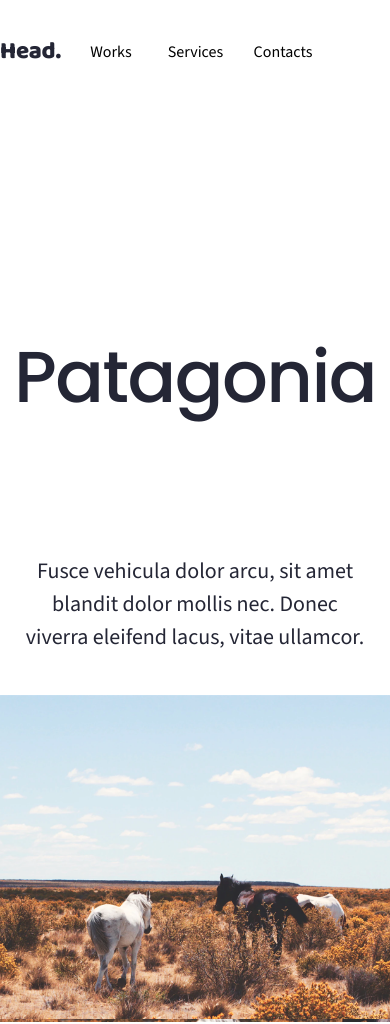
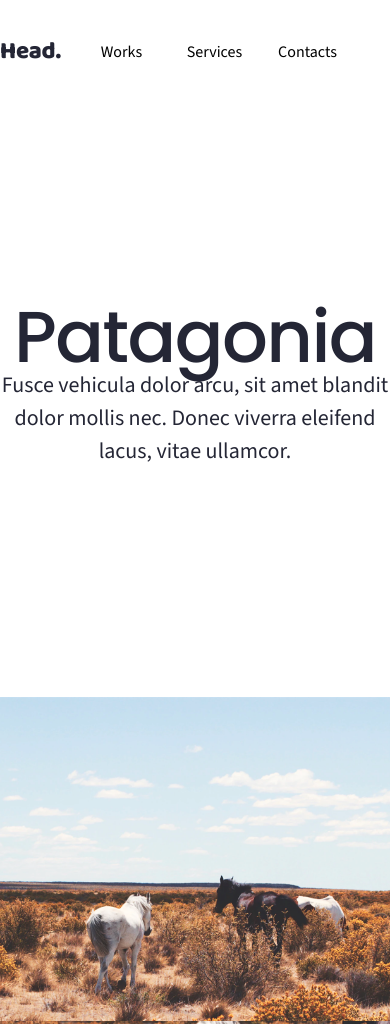
Before and after one commit to jenniesteinhoff/responsive-design, a plain HTML site: page index.html in a window 390 px wide. Drawn offline with nearby package versions, Linux system fonts and the light colour scheme; a web font is replaced by a local one.

Commit message:
adjusting tablet and phone positioning, adding comments, finishing touches

```diff
--- a/index.html
+++ b/index.html
@@ -19,17 +19,16 @@
                 <button class="btn__navigation works">Works</button>
                 <button class="btn__navigation services">Services</button>
                 <button class="btn__navigation contacts">Contacts</button>
+                <button class="btn__navigation ellipsis"><svg class="svg ellipsis"><use href="images\ellipsis.svg#nav__ellipsis"></use></svg></button>
             </nav>
         </div>
     </header>
     <main class="main">
         <div class="container one">
             <h1 class="card title">Patagonia</h1>
+            <h2 class="card heading">Fusce vehicula dolor arcu, sit amet blandit dolor mollis nec. Donec viverra eleifend lacus, vitae ullamcor.</h2>
         </div>
         <div class="container two">
-            <h2 class="card heading">Fusce vehicula dolor arcu, sit amet blandit dolor mollis nec. Donec viverra eleifend lacus, vitae ullamcor.</h2>
-        </div>
-        <div class="container three">
             <div class="card img">
                 <picture class="img__horse">
                     <source media="(min-width: 1000px)" srcset="./images/horses_large.png">
--- a/styles/_fonts.scss
+++ /dev/null
@@ -1,4 +0,0 @@
-$title-font: 'Poppins', sans-serif;
-$logo-font-large: 'Aldrich', sans-serif;
-$logo-font-small: 'Baloo 2', sans-serif;
-$main-font: 'Source Sans 3', sans-serif;
--- a/styles/index.css
+++ b/styles/index.css
@@ -1,13 +1,11 @@
 body {
-    display: flex;
-    flex-direction: column;
-    align-items: center;
+    display: grid;
+    grid-template-rows: repeat(4, 1fr);
     justify-content: center;
     color: #242635;
     font-style: normal;
     width: 100%;
-
-
+    max-height: 810px;
 }
 
 /*Text*/
@@ -31,30 +29,29 @@ h2, .txt__logo, .btn__navigation {
     font-weight: 400;
 }
 
+/*Images*/
 img {
     width: 100%;
-    height: 100%;
+    min-height: 284px;
     object-fit: cover;
 }
 
 /*Header*/
 .header {
-    display: flex;
-    justify-content: center;
+    display: grid;
+    grid-row: 3 / 4;
     width: 100%;
-    max-height: 62px;
 
 }
 .container.header {
     display: grid;
     justify-content: space-between;
     max-width: 870px;
-    width: 100%;
-    padding-top: 68px;
 }
 .logo {
     width: 90px;
     grid-column: 1 / 2;
+    line-height: 36px;
 }
 .navigation {
     display: grid;
@@ -79,101 +76,105 @@ img {
 
     &.works {
         grid-column: 1 / 2;
-        width: 42px;
+        min-width: 42px;
     }
     &.services {
         grid-column: 2 / 3;
-        width: 56px;
+        min-width: 56px;
     }
     &.contacts {
         grid-column: 3 / 4;
-        width: 59px;
+        min-width: 59px;
     }
+    &.ellipsis {
+        display: none;
+    }
+}
+.svg.ellipsis {
+    width: 24px;
+    height: 24px;
+    color: #242635;
 }
 .btn__navigation:hover {
     color: #d3611a;
     font-weight: 500;
     transition: 0.5s;
+
+    .svg:hover {
+    fill: #d3611a;
+    transition: 0.5s;
+    }
 }
+
 
 /*Main*/
 .main {
     display: grid;
     justify-items: center;
     align-items: center;
-    grid-template-rows: repeat(3, 1fr);
+    grid-template-rows: repeat(7, 1fr);
+    grid-row: 4 / 5;
     max-width: 864px;
-    min-height: 716px;
+    max-height: 716px;
 }
 .container {
 
     &.one {
-        grid-column: 2 / 3;
-        grid-row: 2 / 3;
+        display: grid;
+        justify-items: center;
+        grid-template-rows: repeat(4, 1fr);
+        grid-column: 1 / 4;
+        grid-row: 6 / 7;
         min-width: 217px;
         max-width: 573.5px;
-
+        max-height: 198px;
     }
 
     &.two {
-        grid-column: 2 / 3;
-        grid-row: 3 / 4;
-        min-width: 217px;
-        max-width: 573.5px;
-        min-height: 49px;
-        max-height: 66px;
-        margin: 30px;
-    }
-
-    &.three {
+        display: grid;
+        align-items: end;
+        overflow: hidden;
         grid-column: 1 / 4;
-        grid-row: 4 / 5;
+        grid-row: 7 / 8;
         min-width: 256px;
         max-width: 864px;
-
-        overflow: hidden;
+        height: 377px;
     }
 }
 .card {
 
     &.title {
-        grid-row: 1 / 2;
+        grid-row: 1 / 4;
         min-width: 182px;
         max-width: 455px;
-        min-height: 40px;
-        max-height: 102px;
         font-size: 90px;
         line-height: 102px;
         letter-spacing: -2px;
     }
     &.heading {
-        grid-row: 3 / 4;
-        min-width: 217px;
+        grid-row: 5 / 6;
         max-width: 573.5px;
-        max-height: 96px;
+        line-height: 33px;
     }
     &.img {
-        margin-top: 17px;
+        display: grid;
+        align-content: space-between;
+        max-height: 328px;
     }
 }
 
 
 /*Media*/
-@media screen and (min-width: 770px) {
-    .container.two {
-        margin: 30px;
-    }
-}
-
 @media screen and (max-width: 769px){
 
-    .card.img {
-        background-image: url(../images/horses_medium.png);
-        margin-top: 3px;
+    body {
+        max-height: 1024px;
+    }
+    .main {
+        max-height: 954px;
     }
     .container.header {
         max-width: 617px;
-        padding-top: 40px;
     }
     .txt__logo {
         font-family: "Baloo 2", sans-serif;
@@ -184,24 +185,77 @@ img {
         grid-gap: 30px;
         max-width: 303px;
     }
+    .btn__navigation {
+        &.works, &.services, &.contacts {
+        min-width: 63px;
+        }
+    }
+    .container.one {
+        max-height: 171px;
+    }
     .card.title {
         font-size: 72px;
         line-height: 82.8px;
         letter-spacing: -1.6px;
     }
-    .main {
-        min-height: 960px;
+    .card.img {
+        background-image: url(../images/horses_medium.png);
+        max-height: 512px;
     }
     .container.two {
-        margin: 22px;
+        height: 557px;
     }
 
 }
 @media screen and (max-width: 321px){
+
+    body {
+        width: 320px;
+        max-height: 568px;
+    }
+    .main {
+        max-height: 521px;
+    }
+    .container.header {
+        max-width: 258px;
+    }
+    .navigation {
+        grid-template-columns: repeat(1, 1fr);
+        grid-gap: 0px;
+        max-width: 24px;
+    }
+    .btn__navigation{
+        min-width: 24px;
+        line-height: 24px;
+
+        &.works, &.services, &.contacts {
+            display: none;
+            }
+        &.ellipsis{
+            display: grid;
+            grid-column: 3 / 4;
+            }
+    }
+    .card.title {
+        font-size: 36px;
+        line-height: 39.6px;
+        letter-spacing: -0.8px;
+    }
+    .card.heading {
+        max-height: 49px;
+        max-width: 217px;
+        font-size: 12px;
+        line-height: 18px;
+    }
     .card.img {
         background-image: url(../images/horses_small.png);
+        max-height: 284px;
+        max-width: 256px;
     }
-    .header {
-        padding-top: 11px;
+    .container.one {
+        height: 116px;
+    }
+    .container.two {
+        height: 341px;
     }
 }
```
Also changed, not shown: images/ellipsis.svg (added), 1 other file.
